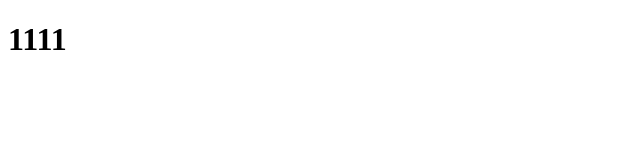
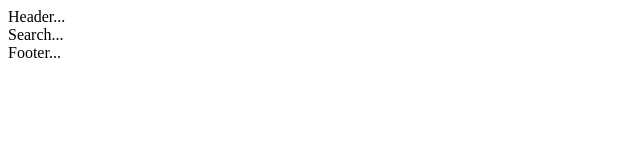
Before and after one commit to GiantChen777/vue-pc, a Vue app: page /#/search in a window 1280 px wide. Before the commit this address led to /#/. Shown: the top 160 px of the page, without its empty margins (0-640 px from the left). Built offline with nearby package versions, Linux system fonts and the light colour scheme.

Commit message:
feat:路由组件配置完成

```diff
--- a/package.json
+++ b/package.json
@@ -9,7 +9,8 @@
   },
   "dependencies": {
     "core-js": "^3.6.5",
-    "vue": "^2.6.11"
+    "vue": "^2.6.11",
+    "vue-router": "^3.4.9"
   },
   "devDependencies": {
     "@vue/cli-plugin-babel": "~4.5.0",
--- a/src/App.vue
+++ b/src/App.vue
@@ -1,14 +1,21 @@
 <template>
   <div>
-    <h1>1111</h1>
+    <Header />
+    <!-- 显示组件 -->
+    <router-view></router-view>
+    <Footer />
   </div>
 </template>
 
 <script>
+import Header from './components/Headers'
+import Footer from './components/Footer'
+
 export default {
   name: 'App',
-  data() {
-    return {}
+  components: {
+    Header,
+    Footer,
   },
 }
 </script>
--- /dev/null
+++ b/src/components/Footer/index.vue
@@ -0,0 +1,14 @@
+<template>
+  <div>Footer...</div>
+</template>
+
+<script>
+export default {
+  name: 'Footer',
+  data() {
+    return {}
+  },
+}
+</script>
+<style scoped>
+</style>
--- /dev/null
+++ b/src/components/Headers/index.vue
@@ -0,0 +1,14 @@
+<template>
+  <div>Header...</div>
+</template>
+
+<script>
+export default {
+  name: 'Header',
+  data() {
+    return {}
+  },
+}
+</script>
+<style scoped>
+</style>
--- a/src/main.js
+++ b/src/main.js
@@ -1,8 +1,11 @@
 import Vue from 'vue'
-import App from './App.vue'
+import App from './App'
+
+import router from "./router"
 
 Vue.config.productionTip = false
 
 new Vue({
   render: h => h(App),
+  router
 }).$mount('#app')
--- /dev/null
+++ b/src/router/index.js
@@ -0,0 +1,32 @@
+import Vue from "vue";
+import VueRouter from "vue-router";
+
+import Home from "../views/Home"
+import Register from "../views/Register"
+import Login from "../views/Login"
+import Search from "../views/Search"
+
+//安装插件
+Vue.use(VueRouter)
+
+//导出
+export default new VueRouter({
+  routes: [
+    {
+      path: "/",
+      component: Home,
+    },
+    {
+      path: "/login",
+      component: Login,
+    },
+    {
+      path: "/register",
+      component: Register,
+    },
+    {
+      path: "/search",
+      component: Search,
+    }
+  ]
+})
--- /dev/null
+++ b/src/views/Home/index.vue
@@ -0,0 +1,14 @@
+<template>
+  <div>Home...</div>
+</template>
+
+<script>
+export default {
+  name: 'Home',
+  data() {
+    return {}
+  },
+}
+</script>
+<style scoped>
+</style>
--- /dev/null
+++ b/src/views/Login/index.vue
@@ -0,0 +1,14 @@
+<template>
+  <div>Login...</div>
+</template>
+
+<script>
+export default {
+  name: 'Login',
+  data() {
+    return {}
+  },
+}
+</script>
+<style scoped>
+</style>
--- /dev/null
+++ b/src/views/Register/index.vue
@@ -0,0 +1,14 @@
+<template>
+  <div>Regieter...</div>
+</template>
+
+<script>
+export default {
+  name: 'Regieter',
+  data() {
+    return {}
+  },
+}
+</script>
+<style scoped>
+</style>
--- /dev/null
+++ b/src/views/Search/index.vue
@@ -0,0 +1,14 @@
+<template>
+  <div>Search...</div>
+</template>
+
+<script>
+export default {
+  name: 'Search',
+  data() {
+    return {}
+  },
+}
+</script>
+<style scoped>
+</style>
```
Also changed, not shown: 2 other files (tests, documents, lock files or other folders).
